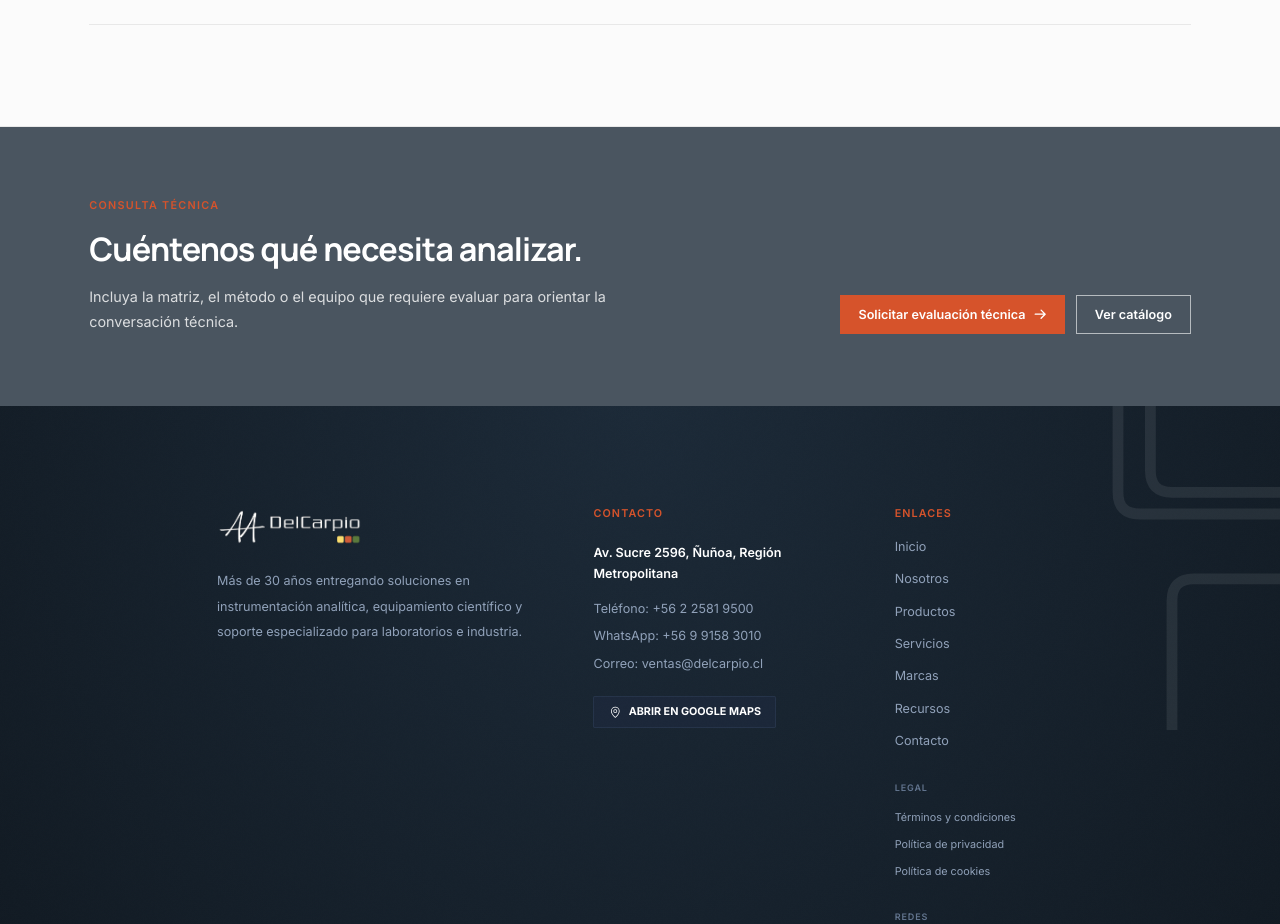
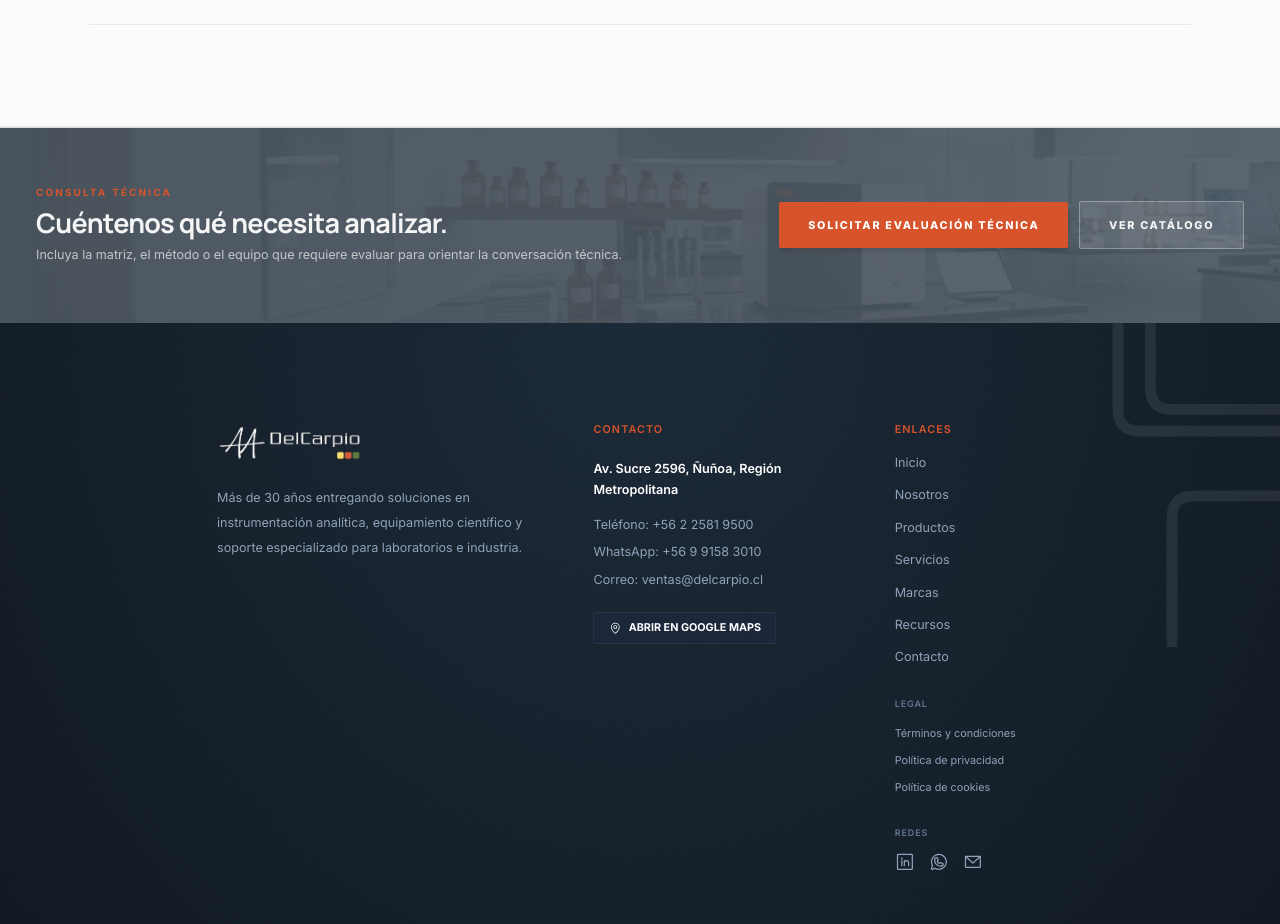
Before and after one commit to delcarpiohub/LandingPage, a Next.js app: page /soluciones/academia-id in a window 1280 px wide. Shown: the part 1620-2544 px from the top of the page. Built offline with nearby package versions, Linux system fonts and the light colour scheme.

Commit message:
Actualizar seccion de consulta tecnica en soluciones al estilo de productos con fondo y botones

```diff
--- a/src/components/solutions/solution-editorial-page.tsx
+++ b/src/components/solutions/solution-editorial-page.tsx
@@ -328,37 +328,49 @@ export function SolutionEditorialPage({
           </div>
         </section>
 
-        <section className="bg-[#4A5560] text-white">
-          <SolutionReveal className="mx-auto grid max-w-[1320px] gap-8 px-5 py-16 sm:px-8 md:grid-cols-[minmax(0,1fr)_auto] md:items-end lg:px-12 lg:py-20">
-            <div>
-              <p className="text-xs font-semibold uppercase tracking-[0.12em] text-[var(--primary)]">
-                Consulta técnica
+        {/* Banda CTA Final #4A5560 */}
+        <section className="relative overflow-hidden bg-[#4A5560] py-16 text-[#F5F5F5] border-t border-[#D4DFDC]">
+          {/* Background Image with soft filter overlay */}
+          <div className="absolute inset-0 z-0 select-none pointer-events-none">
+            <Image
+              src="/soluciones/cta-soluciones-bg.jpg"
+              alt="Fondo de consulta técnica"
+              fill
+              className="object-cover opacity-25"
+              sizes="100vw"
+            />
+            <div className="absolute inset-0 bg-gradient-to-r from-[#4A5560]/80 via-[#4A5560]/70 to-[#4A5560]/60" />
+          </div>
+
+          <div className="relative z-10 mx-auto max-w-[1600px] px-4 sm:px-6 lg:px-10 flex flex-col md:flex-row items-center justify-between gap-8">
+            <div className="max-w-2xl">
+              <p className="text-[11px] font-mono font-bold uppercase tracking-[0.22em] text-[#D6532B] mb-2">
+                Consulta Técnica
               </p>
-              <h2 className="mt-5 max-w-2xl text-3xl leading-[1.03] text-white sm:text-4xl">
+              <h3 className="text-2xl font-extrabold tracking-tight text-[#F5F5F5] sm:text-3xl leading-tight">
                 Cuéntenos qué necesita analizar.
-              </h2>
-              <p className="mt-5 max-w-xl text-base leading-7 text-white/80">
+              </h3>
+              <p className="mt-2 text-[14px] text-[#F5F5F5]/70 leading-relaxed">
                 Incluya la matriz, el método o el equipo que requiere evaluar para orientar la conversación técnica.
               </p>
             </div>
-            <div className="flex flex-wrap gap-3 md:justify-end">
+            <div className="flex flex-col sm:flex-row items-stretch sm:items-center gap-3 w-full md:w-auto shrink-0">
               <Link
                 href="/contacto/ventas"
-                className="inline-flex min-h-11 items-center justify-center gap-2 bg-[var(--primary)] px-5 text-sm font-semibold text-white transition-colors duration-200 hover:bg-[var(--primary-strong)] focus-visible:outline-none focus-visible:ring-2 focus-visible:ring-[#FBE369] focus-visible:ring-offset-2 focus-visible:ring-offset-[#4A5560]"
+                className="bg-[#D6532B] hover:bg-[#b8431e] text-white border-none rounded-[2px] py-4 px-8 text-[12px] font-extrabold uppercase tracking-[0.16em] text-center justify-center shadow-md transition-all duration-200"
               >
                 Solicitar evaluación técnica
-                <ArrowRight size={16} weight="bold" />
               </Link>
               {primaryCategory && (
                 <Link
                   href={`/productos?filtro=${encodeURIComponent(primaryCategory)}`}
-                  className="inline-flex min-h-11 items-center justify-center border border-white/60 px-5 text-sm font-semibold text-white transition-colors duration-200 hover:border-white focus-visible:outline-none focus-visible:ring-2 focus-visible:ring-[#FBE369] focus-visible:ring-offset-2 focus-visible:ring-offset-[#4A5560]"
+                  className="border border-white/30 bg-white/10 hover:bg-white/20 text-[#F5F5F5] hover:text-white rounded-[2px] py-4 px-8 text-[12px] font-extrabold uppercase tracking-[0.16em] text-center justify-center transition-all duration-200"
                 >
                   Ver catálogo
                 </Link>
               )}
             </div>
-          </SolutionReveal>
+          </div>
         </section>
       </main>
       <Footer />
```
